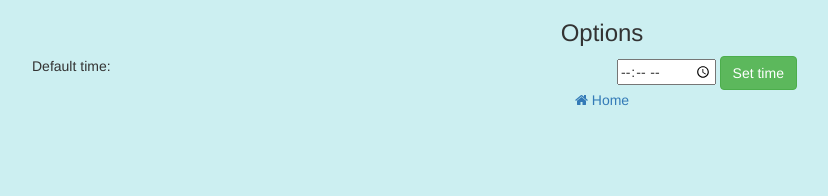
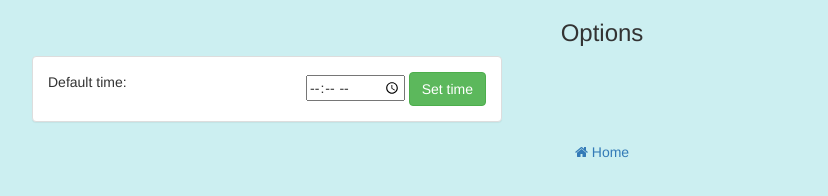
Before and after one commit to arsenlosenko/actually_read_it_later, a browser extension: page options.html in a window 1280 px wide. Shown: the whole page, without its empty margins (38-866 px from the left). Drawn offline with Linux system fonts and the light colour scheme.

Commit message:
Refactor of options page

```diff
--- a/options.html
+++ b/options.html
@@ -11,15 +11,18 @@
     <h3 class="text-center">Options</h3>
     <div class="container">
         <div class="row">
-            <div class="col-md-6 col-lg-6 col-sm-6">
-                <p> Default time:</p>
-            </div>
-            <div class="col-m2-6 col-lg-6 col-sm-6">
-                <div class="input-group-append">
-                    <input type="time" id="time">
-                    <button class="btn btn-success setDefaultTime">Set time</button>
+            <div class="col-md-12 col-lg-12 col-xl-12">
+                <div class="panel panel-default">
+                    <div class="panel-body">
+                        <p class="pull-left"> Default time:</p>
+                        <div class="input-group-append pull-right">
+                            <input type="time" id="time">
+                            <button class="btn btn-success setDefaultTime">Set time</button>
+                        </div>
+                    </div>
                 </div>
             </div>
+
         </div>
     </div>
     <footer class="footer">
```
